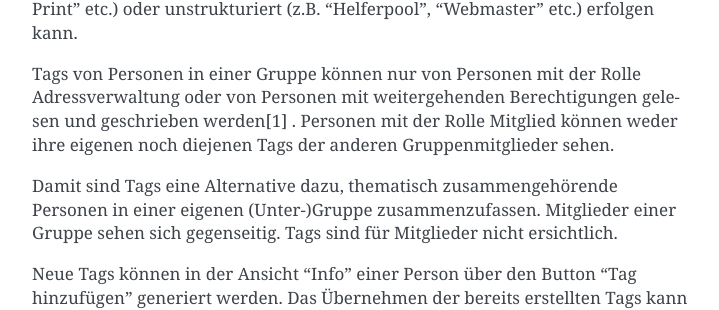
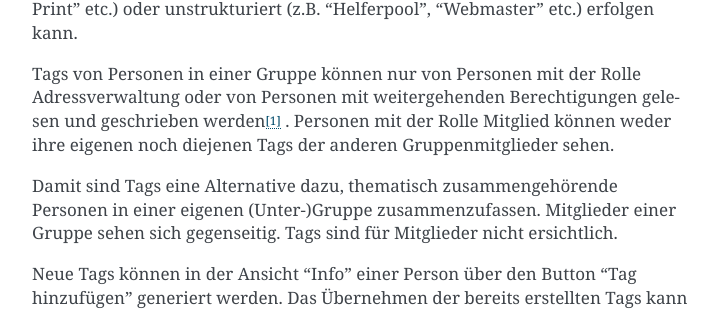
Before and after one commit to windband/hitobito-manual-de, a Sphinx documentation site: the page built from docs/verein.md, in a window 1280 px wide and 900 px high, scrolled down 3634 px. Shown: the part 198-508 px from the top of the window, without its empty margins (388-1107 px from the left). Built offline with Sphinx 7.4.7, drawn with Linux system fonts in a browser that asks for light colours; some of the changed text lies outside the part shown.

```diff
--- a/docs/verein.md
+++ b/docs/verein.md
@@ -99,7 +99,7 @@ verwendet werden, wobei dies strukturiert (z.B. "Mailing: Newsletter",
 
 Tags von Personen in einer Gruppe können nur von Personen mit der Rolle
 Adressverwaltung oder von Personen mit weitergehenden Berechtigungen
-gelesen und geschrieben werden\[1\] . Personen mit der Rolle Mitglied
+gelesen und geschrieben werden[^1] . Personen mit der Rolle Mitglied
 können weder ihre eigenen noch diejenen Tags der anderen
 Gruppenmitglieder sehen.
 
@@ -493,7 +493,7 @@ einzelnen Rechnungsartikel sowie die erstellten Rechnungen zu finden.
 
 Hier finden Sie die Übersicht über alle erstellten Rechnungen und hier
 können sie diese bearbeiten, löschen oder drucken. Auch Zahlungen
-können hier mittels camt.054 XML-Datei\[2\] eingelesen werden.
+können hier mittels camt.054 XML-Datei[^2] eingelesen werden.
 
 An dieser Stelle können auch **externe** Rechnungen erstellt werden,
 d.h. Rechnungen, welche an externe Empfänger geschickt werden, welche
@@ -610,11 +610,5 @@ eingetretten ist.
 
 Fussnoten:
 
-1.  Technisch: Es dürfen die Personen Tags erfassen und anschauen,
-    welche Schreibrechte auf der Person haben. Die Rollen gemäss
-    <https://github.com/hitobito/hitobito_sbv/> mit \*\_full
-
-2.  Eine camt.054 XML-Datei ist die Sammelbuchungs-auflösung und
-    Belastungs- und Gutschriftsanzeige. Diese enthält eine Reihe
-    verschiedene Buchungspositionen welche automatisiert auf Basis der
-    ESR-Nummer bestehenden Rechnungen zugeordnet werden.
+[^1]: Technisch: Es dürfen die Personen Tags erfassen und anschauen, welche Schreibrechte auf der Person haben. Die Rollen gemäss <https://github.com/hitobito/hitobito_sbv/> mit \*\_full
+[^2]: Eine camt.054 XML-Datei ist die Sammelbuchungs-auflösung und Belastungs- und Gutschriftsanzeige. Diese enthält eine Reihe verschiedene Buchungspositionen welche automatisiert auf Basis der ESR-Nummer bestehenden Rechnungen zugeordnet werden.
```
